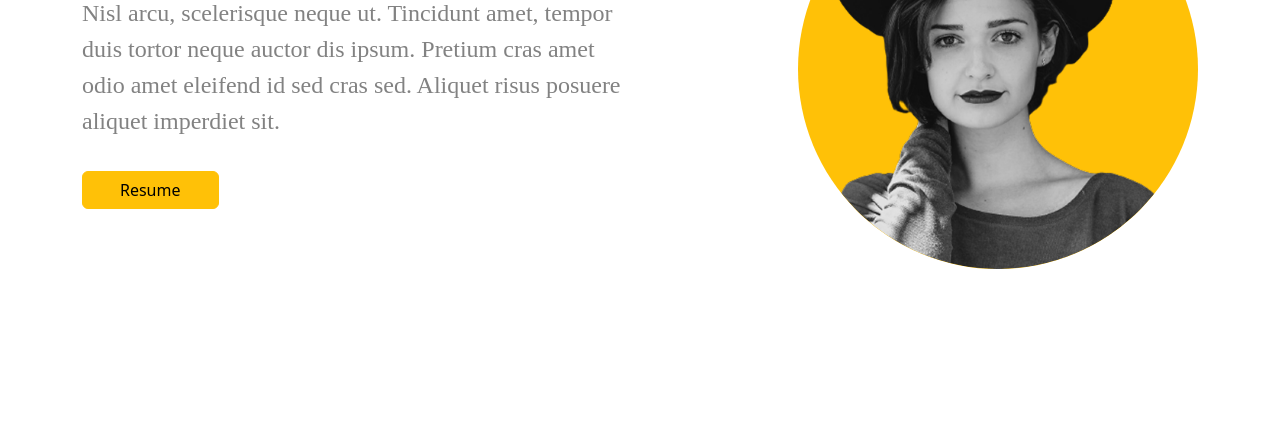
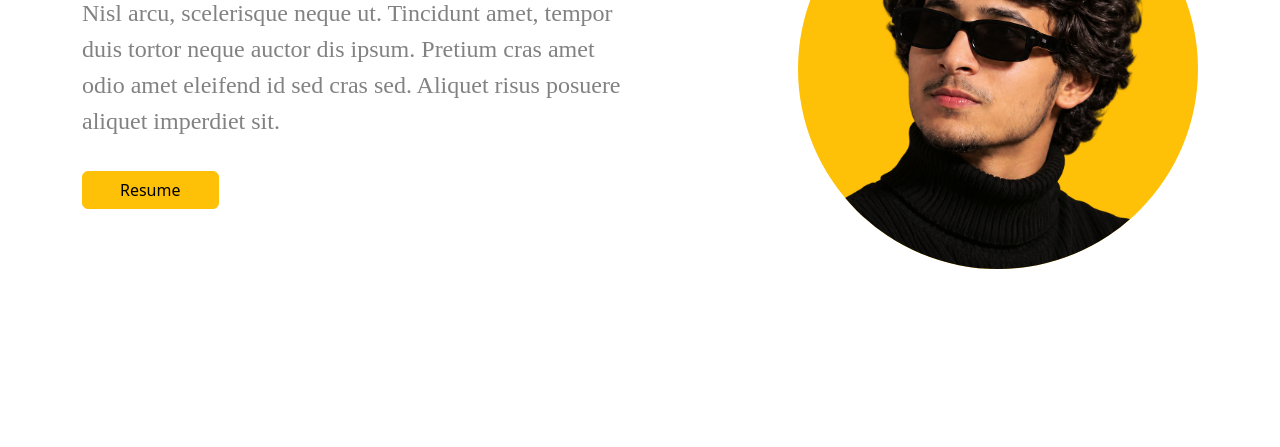
Before and after one commit to k-ahmad/portfolio-bootstrap, a plain HTML site: page about.html in a window 1280 px wide. Shown: the part 291-738 px from the top of the page. Drawn offline with nearby package versions, Linux system fonts and the light colour scheme.

Commit message:
complete

```diff
--- a/about.html
+++ b/about.html
@@ -50,8 +50,8 @@
                     <button type="button" class="btn btn-warning w-25 mt-3">Resume</button>
                 </div>
                 <div class="col-6 d-flex justify-content-end align-items-center">
-                    <img src="./images/about1.png" alt="" class="bg-warning rounded-circle"
-                        style="width: 400px; height: 400px;">
+                    <img src="./images/about2.png" alt="" class="bg-warning rounded-circle"
+                    style="width: 400px; height: 400px; object-fit: cover;">
                 </div>
             </div>
         </div>
```
Also changed, not shown: images/about2.png (added).
